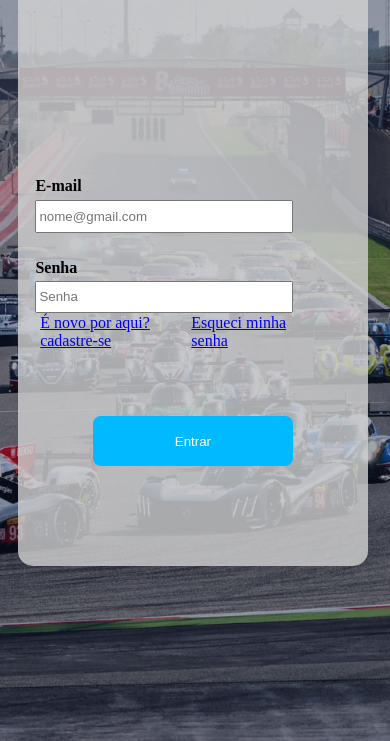
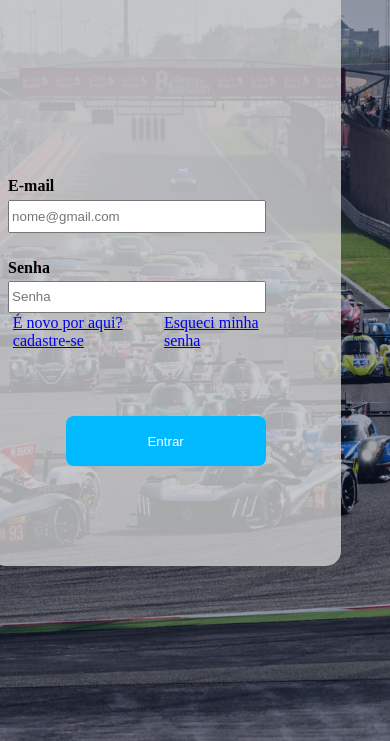
Before and after one commit to TiagoMateragia/wec_noticias, a plain HTML site: page index.html in a window 390 px wide. Shown: the part 103-844 px from the top of the page. Drawn offline with Linux system fonts and the light colour scheme.

Commit message:
responsividade 1030px
Responsividade em abas e telas de até 1030 pixels adicionado ao projeto.

```diff
--- a/style.css
+++ b/style.css
@@ -130,6 +130,18 @@ html, body{
     -webkit-background-clip: text;
     -webkit-text-fill-color: transparent;
 }
+
+@media (max-width: 1030px){
+
+    #bloco_apresentacao{
+        display: none;
+    }
+    #bloco_geral_login{
+        position: absolute;
+        left: 88%;
+    }
+}
+
 @media (max-width: 600px) {
 
   #bloco_apresentacao {
```
